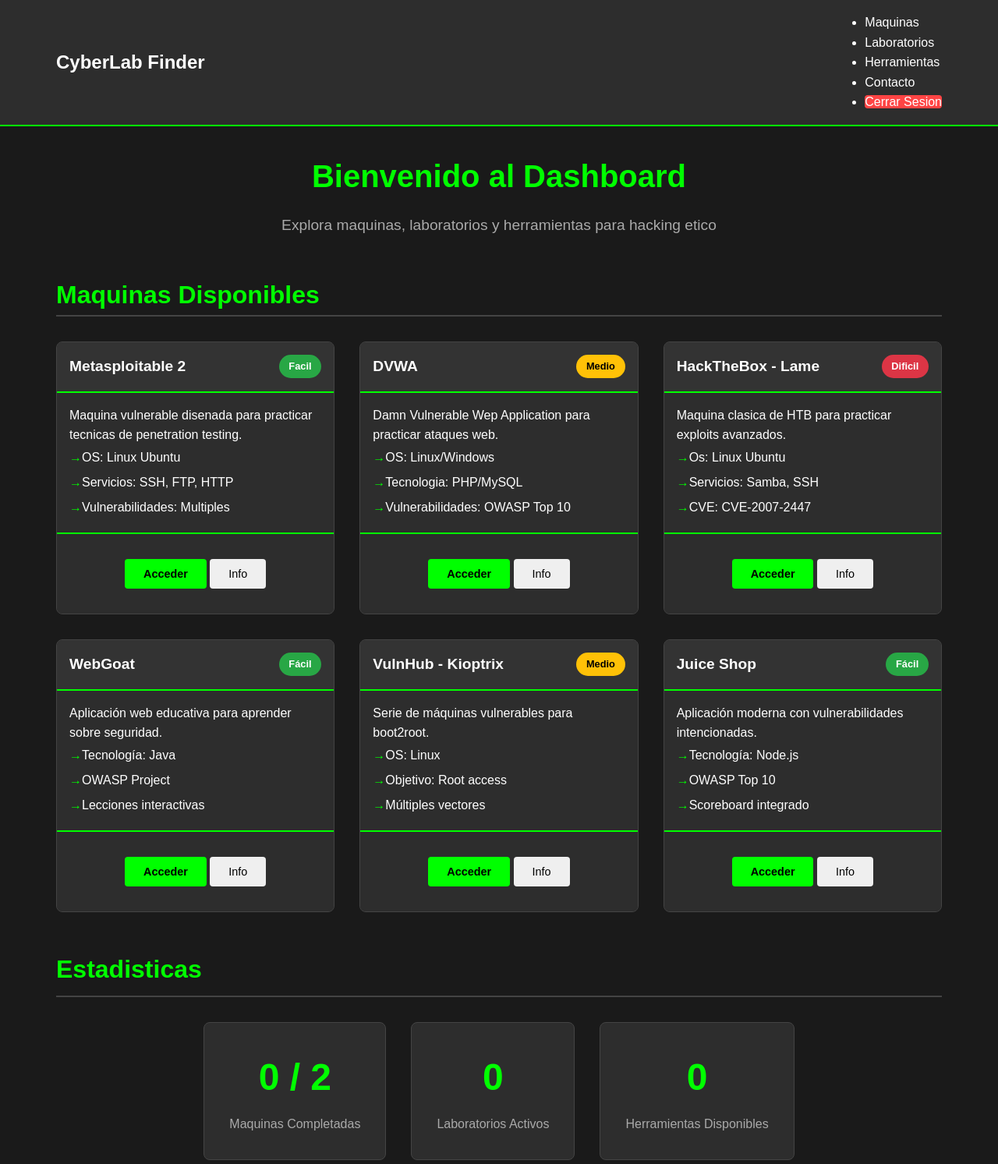
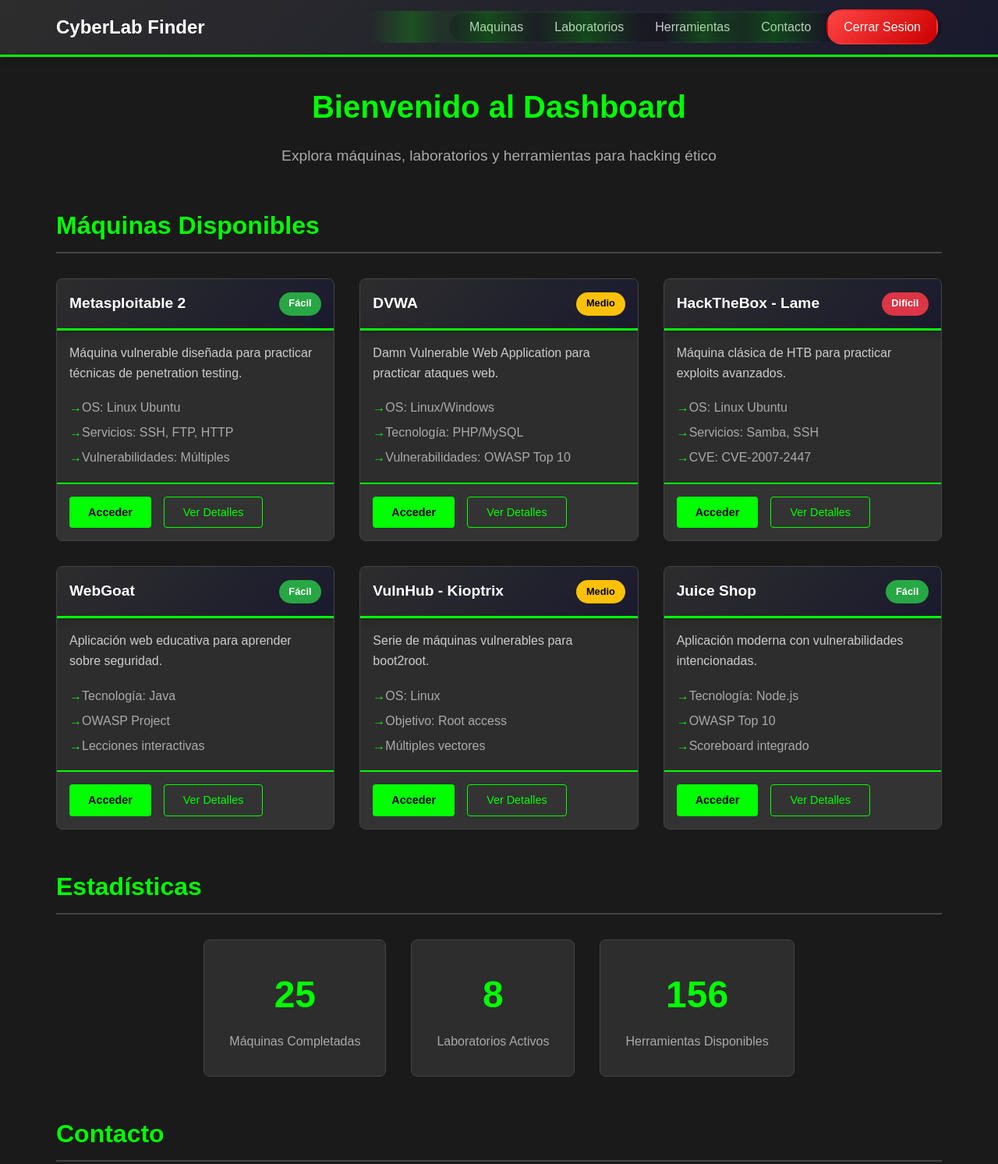
Before and after one commit to icufaa/CyberLab-Find, a plain HTML site: page dashboard.html in a window 1280 px wide. Shown: the top 1493 px of the page at 78% size. Drawn offline with Linux system fonts and the light colour scheme.

Commit message:
actualizacion del header y id maquinas

```diff
--- a/dashboard.css
+++ b/dashboard.css
@@ -11,12 +11,14 @@ body {
     line-height: 1.6;
 }
 
+/* Header y Navigation */
 header {
-    background-color: #2d2d2d;
-    border-bottom: 2px solid #00ff00;
+    background: linear-gradient(135deg, #2d2d2d 0%, #1a1a2e 100%);
+    border-bottom: 3px solid #00ff00;
     position: sticky;
     top: 0;
     z-index: 1000;
+    box-shadow: 0 2px 10px rgba(0, 0, 0, 0.3);
 }
 
 .navbar {
@@ -30,38 +32,80 @@ header {
 
 .nav-brand h1 {
     color: #00ff00;
-    font-size: 1.5rem;
+    font-size: 1.8rem;
+    text-shadow: 0 0 10px rgba(0, 255, 0, 0.3);
+    margin: 0;
+}
+
+.nav-menu {
+    display: flex;
+    list-style: none;
+    gap: 0;
+    background: rgba(0, 0, 0, 0.2);
+    border-radius: 25px;
+    padding: 5px;
+    backdrop-filter: blur(10px);
+}
+
+.nav-menu li {
+    margin: 0;
 }
 
 .nav-menu a {
-    color: #fff;
+    color: #ccc;
     text-decoration: none;
-    transition: color 0.3s;
+    padding: 12px 20px;
+    border-radius: 20px;
+    transition: all 0.3s ease;
+    font-weight: 500;
+    position: relative;
+    overflow: hidden;
 }
 
 .nav-menu a:hover {
     color: #00ff00;
+    background: rgba(0, 255, 0, 0.1);
+    transform: translateY(-2px);
+    box-shadow: 0 5px 15px rgba(0, 255, 0, 0.2);
+}
+
+.nav-menu a::before {
+    content: '';
+    position: absolute;
+    top: 0;
+    left: -100%;
+    width: 100%;
+    height: 100%;
+    background: linear-gradient(90deg, transparent, rgba(0, 255, 0, 0.2), transparent);
+    transition: left 0.5s;
+}
+
+.nav-menu a:hover::before {
+    left: 100%;
 }
 
 .logout {
-    background-color: #ff4444;
-    padding: 0.5 rem 1rem;
-    border-radius: 4px;
+    background: linear-gradient(135deg, #ff4444, #cc0000) !important;
+    color: #fff !important;
+    font-weight: bold;
+    border: 2px solid transparent;
 }
 
 .logout:hover {
-    background-color: #cc0000;
+    background: linear-gradient(135deg, #cc0000, #990000) !important;
     color: #fff !important;
+    transform: translateY(-2px);
+    box-shadow: 0 5px 15px rgba(255, 68, 68, 0.3);
 }
 
-/* Main */
+/* Main content */
 main {
     max-width: 1200px;
     margin: 0 auto;
     padding: 2rem;
 }
 
-/* hero */
+/* Hero section */
 .hero-section {
     text-align: center;
     margin-bottom: 3rem;
@@ -78,7 +122,7 @@ main {
     color: #aaa;
 }
 
-/* Maquinas */
+/* Machines section */
 .machines-section {
     margin-bottom: 3rem;
 }
@@ -88,10 +132,10 @@ main {
     margin-bottom: 2rem;
     font-size: 2rem;
     border-bottom: 2px solid #444;
-    padding-bottom: 0.5 rem;
+    padding-bottom: 0.5rem;
 }
 
-/* grid para Maquinas */
+/* Grid para máquinas */
 .machines-grid {
     display: grid;
     grid-template-columns: repeat(auto-fit, minmax(300px, 1fr));
@@ -152,14 +196,14 @@ main {
     padding: 1rem;
 }
 
-.card-conten p {
+.card-content p {
     color: #ccc;
     margin-bottom: 1rem;
 }
 
 .card-content ul {
     list-style: none;
-    color: aaa;
+    color: #aaa;
 }
 
 .card-content ul li {
@@ -175,7 +219,7 @@ main {
     left: 0;
 }
 
-.card-action {
+.card-actions {
     padding: 1rem;
     display: flex;
     gap: 1rem;
@@ -183,7 +227,6 @@ main {
 }
 
 /* Botones */
-
 .btn {
     padding: 0.7rem 1.5rem;
     border: none;
@@ -203,18 +246,18 @@ main {
     background-color: #00cc00;
 }
 
-.btn-seconday {
+.btn-secondary {
     background-color: transparent;
     color: #00ff00;
     border: 1px solid #00ff00;
 }
 
-.btn-seconday::hover {
+.btn-secondary:hover {
     background-color: #00ff00;
     color: #000;
 }
 
-/*Estadisticas*/
+/* Stats section */
 .stats-section {
     margin-bottom: 3rem;
 }
@@ -253,8 +296,7 @@ main {
     color: #aaa;
 }
 
-/* Contacto */
-
+/* Contact section */
 .contact-section {
     margin-bottom: 3rem;
 }
@@ -293,13 +335,16 @@ main {
     margin-bottom: 0.5rem;
 }
 
-/* Formulario contacto*/
-
+/* Formulario de contacto */
 .contact-form {
     background-color: #2d2d2d;
     padding: 2rem;
     border-radius: 8px;
     border: 1px solid #444;
+}
+
+.form-group {
+    margin-bottom: 1.5rem;
 }
 
 .form-group label {
@@ -328,8 +373,12 @@ main {
     border-color: #00ff00;
 }
 
-/* footer */
+.form-group textarea {
+    resize: vertical;
+    min-height: 120px;
+}
 
+/* Footer */
 footer {
     background-color: #2d2d2d;
     text-align: center;
@@ -338,20 +387,19 @@ footer {
     color: #aaa;
 }
 
-/*responsive*/
-
-@media (max-width: 768px){
-    .navbar{
+/* Responsive */
+@media (max-width: 768px) {
+    .navbar {
         flex-direction: column;
         gap: 1rem;
         padding: 1rem;
     }
 
     .nav-menu {
-        gap:1rem;
+        gap: 1rem;
     }
 
-    .hero-section h2{
+    .hero-section h2 {
         font-size: 2rem;
     }
 
@@ -359,17 +407,17 @@ footer {
         grid-template-columns: 1fr;
     }
 
-    .stats-grid{
+    .stats-grid {
         flex-direction: column;
         align-items: center;
     }
 
-    .contact-container{
+    .contact-container {
         grid-template-columns: 1fr;
         gap: 2rem;
     }
 
-    .card-action{
+    .card-actions {
         flex-direction: column;
     }
 }
--- a/dashboard.html
+++ b/dashboard.html
@@ -25,70 +25,70 @@
     <main>
         <section id="hero" class="hero-section">
             <h2>Bienvenido al Dashboard</h2>
-            <p>Explora maquinas, laboratorios y herramientas para hacking etico</p>
+            <p>Explora máquinas, laboratorios y herramientas para hacking ético</p>
         </section>
 
         <section id="machines" class="machines-section">
-            <h2>Maquinas Disponibles</h2>
+            <h2>Máquinas Disponibles</h2>
             <div class="machines-grid">
-                <article class="machine-card">
+                <article class="machine-card" data-machine-id="metasploitable2">
                     <header class="card-header">
                         <h3>Metasploitable 2</h3>
-                        <span class="difficulty easy">Facil</span>
+                        <span class="difficulty easy">Fácil</span>
                     </header>
                     <div class="card-content">
-                        <p>Maquina vulnerable disenada para practicar tecnicas de penetration testing.</p>
+                        <p>Máquina vulnerable diseñada para practicar técnicas de penetration testing.</p>
                         <ul>
                             <li>OS: Linux Ubuntu</li>
                             <li>Servicios: SSH, FTP, HTTP</li>
-                            <li>Vulnerabilidades: Multiples</li>
+                            <li>Vulnerabilidades: Múltiples</li>
                         </ul>
                     </div>
                     <footer class="card-actions">
-                        <button class="btn btn-primary">Acceder</button>
-                        <button class="btn btn-secondary">Info</button>
+                        <button class="btn btn-primary" onclick="accessMachine('metasploitable2')">Acceder</button>
+                        <button class="btn btn-secondary" onclick="viewMachineDetails('metasploitable2')">Ver Detalles</button>
                     </footer>
                 </article>
 
-                <article class="machine-card">
+                <article class="machine-card" data-machine-id="dvwa">
                     <header class="card-header">
                         <h3>DVWA</h3>
                         <span class="difficulty medium">Medio</span>
                     </header>
                     <div class="card-content">
-                        <p>Damn Vulnerable Wep Application para practicar ataques web.</p>
+                        <p>Damn Vulnerable Web Application para practicar ataques web.</p>
                         <ul>
                             <li>OS: Linux/Windows</li>
-                            <li>Tecnologia: PHP/MySQL</li>
+                            <li>Tecnología: PHP/MySQL</li>
                             <li>Vulnerabilidades: OWASP Top 10</li>
                         </ul>
                     </div>
                     <footer class="card-actions">
-                        <button class="btn btn-primary">Acceder</button>
-                        <button class="btn btn-secondary">Info</button>
+                        <button class="btn btn-primary" onclick="accessMachine('dvwa')">Acceder</button>
+                        <button class="btn btn-secondary" onclick="viewMachineDetails('dvwa')">Ver Detalles</button>
                     </footer>
                 </article>
 
-                <article class="machine-card">
+                <article class="machine-card" data-machine-id="htb-lame">
                     <header class="card-header">
                         <h3>HackTheBox - Lame</h3>
-                        <span class="difficulty hard">Dificil</span>
+                        <span class="difficulty hard">Difícil</span>
                     </header>
                     <div class="card-content">
-                        <p>Maquina clasica de HTB para practicar exploits avanzados.</p>
+                        <p>Máquina clásica de HTB para practicar exploits avanzados.</p>
                         <ul>
-                            <li>Os: Linux Ubuntu</li>
+                            <li>OS: Linux Ubuntu</li>
                             <li>Servicios: Samba, SSH</li>
                             <li>CVE: CVE-2007-2447</li>
                         </ul>
                     </div>
                     <footer class="card-actions">
-                        <button class="btn btn-primary">Acceder</button>
-                        <button class="btn btn-secondary">Info</button>
+                        <button class="btn btn-primary" onclick="accessMachine('htb-lame')">Acceder</button>
+                        <button class="btn btn-secondary" onclick="viewMachineDetails('htb-lame')">Ver Detalles</button>
                     </footer>
                 </article>
 
-                <article class="machine-card">
+                <article class="machine-card" data-machine-id="webgoat">
                     <header class="card-header">
                         <h3>WebGoat</h3>
                         <span class="difficulty easy">Fácil</span>
@@ -102,12 +102,12 @@
                         </ul>
                     </div>
                     <footer class="card-actions">
-                        <button class="btn btn-primary">Acceder</button>
-                        <button class="btn btn-secondary">Info</button>
+                        <button class="btn btn-primary" onclick="accessMachine('webgoat')">Acceder</button>
+                        <button class="btn btn-secondary" onclick="viewMachineDetails('webgoat')">Ver Detalles</button>
                     </footer>
                 </article>
 
-                <article class="machine-card">
+                <article class="machine-card" data-machine-id="kioptrix">
                     <header class="card-header">
                         <h3>VulnHub - Kioptrix</h3>
                         <span class="difficulty medium">Medio</span>
@@ -121,12 +121,12 @@
                         </ul>
                     </div>
                     <footer class="card-actions">
-                        <button class="btn btn-primary">Acceder</button>
-                        <button class="btn btn-secondary">Info</button>
+                        <button class="btn btn-primary" onclick="accessMachine('kioptrix')">Acceder</button>
+                        <button class="btn btn-secondary" onclick="viewMachineDetails('kioptrix')">Ver Detalles</button>
                     </footer>
                 </article>
 
-                <article class="machine-card">
+                <article class="machine-card" data-machine-id="juiceshop">
                     <header class="card-header">
                         <h3>Juice Shop</h3>
                         <span class="difficulty easy">Fácil</span>
@@ -140,28 +140,26 @@
                         </ul>
                     </div>
                     <footer class="card-actions">
-                        <button class="btn btn-primary">Acceder</button>
-                        <button class="btn btn-secondary">Info</button>
+                        <button class="btn btn-primary" onclick="accessMachine('juiceshop')">Acceder</button>
+                        <button class="btn btn-secondary" onclick="viewMachineDetails('juiceshop')">Ver Detalles</button>
                     </footer>
                 </article>
             </div>
         </section>
 
-
-
         <section id="stats" class="stats-section">
-            <h2>Estadisticas</h2>
+            <h2>Estadísticas</h2>
             <div class="stats-grid">
                 <div class="stat-card">
-                    <h3>0 / 2</h3>
-                    <p>Maquinas Completadas</p>
+                    <h3>25</h3>
+                    <p>Máquinas Completadas</p>
                 </div>
                 <div class="stat-card">
-                    <h3>0</h3>
+                    <h3>8</h3>
                     <p>Laboratorios Activos</p>
                 </div>
                 <div class="stat-card">
-                    <h3>0</h3>
+                    <h3>156</h3>
                     <p>Herramientas Disponibles</p>
                 </div>
             </div>
@@ -171,34 +169,33 @@
             <h2>Contacto</h2>
             <div class="contact-container">
                 <div class="contact-info">
-                    <h3>Necesitas ayuda?</h3>
-                    <p>Si tenes dudas sobre alguna maquina o necesitas soporte tecnico, no dudes en contactarme</p>
+                    <h3>¿Necesitas ayuda?</h3>
+                    <p>Si tienes dudas sobre alguna máquina o necesitas soporte técnico, no dudes en contactarnos.</p>
                     <address>
-                        <p><strong>Email:</strong> cyberlabfinder@gmail.com</p>
+                        <p><strong>Email:</strong> support@cyberlabfinder.com</p>
                         <p><strong>Discord:</strong> CyberLab Community</p>
                         <p><strong>Horario:</strong> 24/7</p>
                     </address>
-                </div>
                 </div>
 
                 <form class="contact-form" id="contactForm">
                     <div class="form-group">
                         <label for="name">Nombre:</label>
-                    <input type="text" name="name" id="name" required>
+                        <input type="text" id="name" name="name" required>
                     </div>
 
                     <div class="form-group">
-                    <label for="email">Email</label>
-                    <input type="email" name="email" id="email" required>
+                        <label for="email">Email:</label>
+                        <input type="email" id="email" name="email" required>
                     </div>
 
                     <div class="form-group">
                         <label for="subject">Asunto:</label>
-                    <select name="subject" id="subject" required>
+                        <select id="subject" name="subject" required>
                             <option value="">Selecciona un tema</option>
-                        <option value="techinal">Soporte Tecnico</option>
-                        <option value="machine">Problema con Maquina</option>
-                        <option value="suggestion">sugerencia</option>
+                            <option value="technical">Soporte Técnico</option>
+                            <option value="machine">Problema con Máquina</option>
+                            <option value="suggestion">Sugerencia</option>
                             <option value="other">Otro</option>
                         </select>
                     </div>
@@ -210,6 +207,7 @@
 
                     <button type="submit" class="btn btn-primary">Enviar Mensaje</button>
                 </form>
+            </div>
         </section>
     </main>
 
```
Lines whose indentation alone changed are shown as unchanged.
